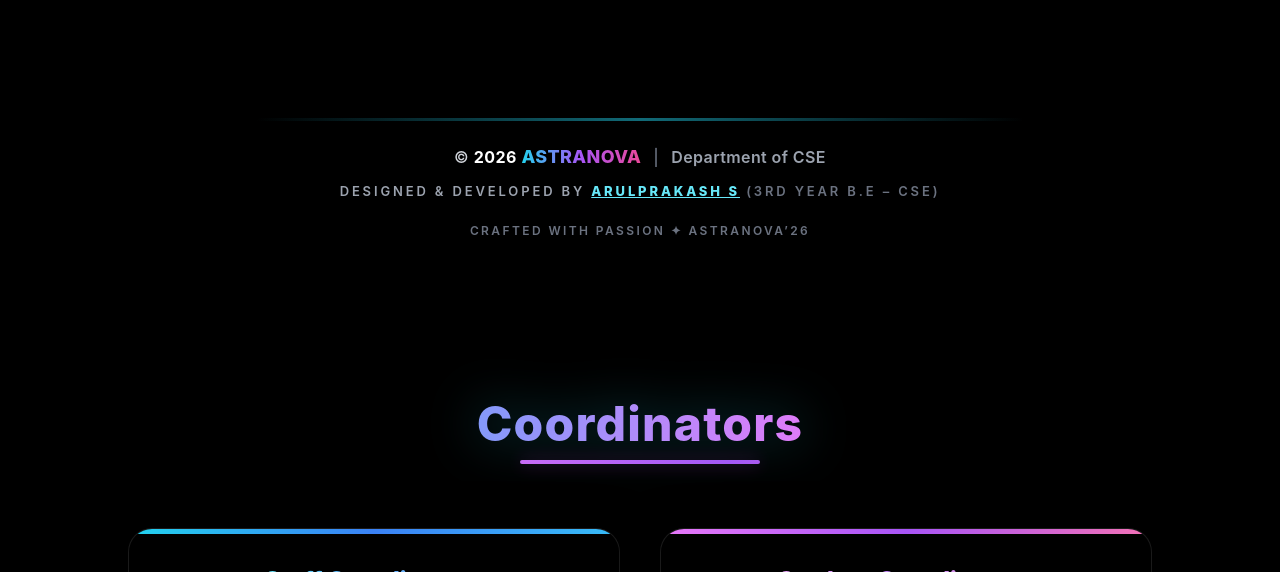
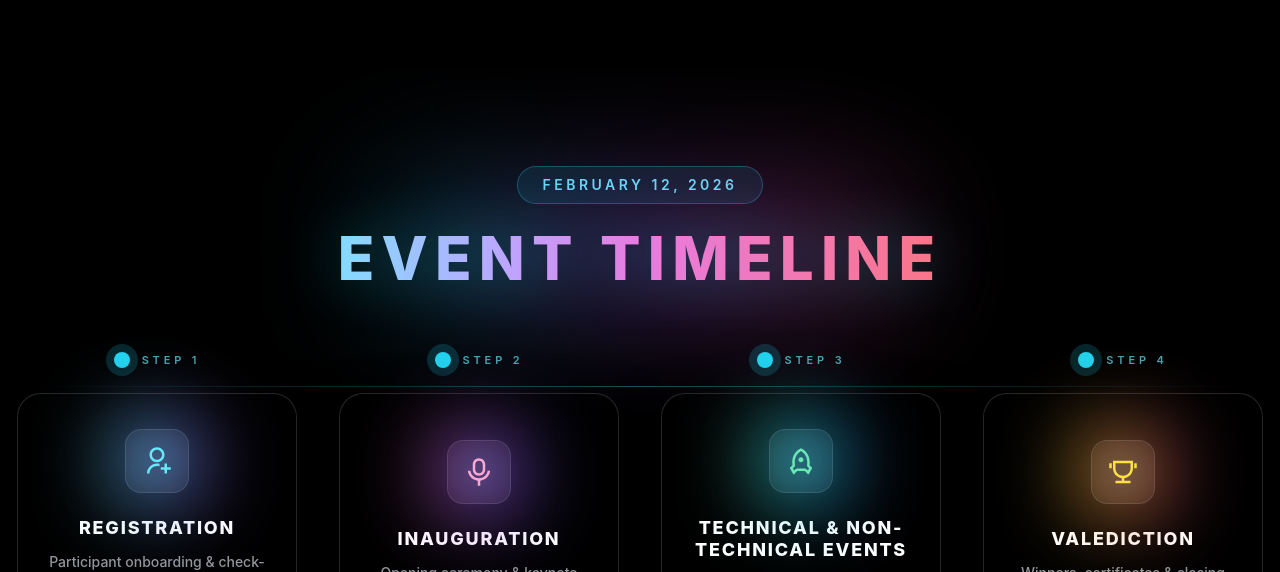
Before and after one commit to ms-arul/ASTRANOVA-26, a React (Vite) app: page / in a window 1280 px wide. Shown: the part 2228-2800 px from the top of the page. Built offline with nearby package versions, Linux system fonts and the light colour scheme.

Commit message:
Update Timeline.jsx

```diff
--- a/src/components/Timeline.jsx
+++ b/src/components/Timeline.jsx
@@ -1,82 +1,217 @@
-import React, { useRef } from "react";
+import { motion } from "framer-motion";
+import {
+  RiUserAddLine,
+  RiMicLine,
+  RiRocketLine,
+  RiTrophyLine,
+} from "react-icons/ri";
 
-export default function Footer() {
-  const linkRef = useRef(null);
-
-  // 🎯 Magnetic hover (desktop only, smooth & subtle)
-  const handleMouseMove = (e) => {
-    if (window.innerWidth < 768) return;
-
-    const el = linkRef.current;
-    if (!el) return;
-
-    const rect = el.getBoundingClientRect();
-    const dx = e.clientX - (rect.left + rect.width / 2);
-    const dy = e.clientY - (rect.top + rect.height / 2);
-
-    el.style.transform = `translate(${dx * 0.07}px, ${dy * 0.07}px)`;
-  };
-
-  const resetPosition = () => {
-    const el = linkRef.current;
-    if (!el) return;
-    el.style.transform = "translate(0,0)";
-  };
+export default function Timeline() {
+  const steps = [
+    {
+      title: "Registration",
+      subtitle: "Participant onboarding & check-in",
+      Icon: RiUserAddLine,
+      glow: "from-cyan-300 via-blue-400 to-purple-500",
+      iconColor: "text-cyan-300",
+    },
+    {
+      title: "Inauguration",
+      subtitle: "Opening ceremony & keynote",
+      Icon: RiMicLine,
+      glow: "from-pink-400 via-purple-500 to-indigo-500",
+      iconColor: "text-pink-300",
+    },
+    {
+      title: "Technical & Non-\nTechnical Events",
+      subtitle: "Competitions, challenges & fun",
+      Icon: RiRocketLine,
+      glow: "from-emerald-300 via-cyan-400 to-blue-500",
+      iconColor: "text-emerald-300",
+    },
+    {
+      title: "Valediction",
+      subtitle: "Winners, certificates & closing",
+      Icon: RiTrophyLine,
+      glow: "from-yellow-300 via-orange-400 to-pink-500",
+      iconColor: "text-yellow-300",
+    },
+  ];
 
   return (
-    <footer className="relative py-10 sm:py-12 text-center">
-      {/* ✅ THICK divider */}
-      <div className="mx-auto mb-6 h-[2px] sm:h-[3px] w-[72%] max-w-3xl rounded-full bg-gradient-to-r from-transparent via-cyan-400/50 to-transparent" />
+    <section className="relative w-full overflow-hidden py-24">
+      <div className="relative z-10 max-w-7xl mx-auto px-4 sm:px-6">
+        {/* DATE BADGE */}
+        <div className="flex justify-center mb-6">
+          <span className="px-6 py-2 rounded-full bg-cyan-400/10 border border-cyan-400/30 text-cyan-300 text-sm font-semibold tracking-[0.25em] uppercase">
+            February 12, 2026
+          </span>
+        </div>
 
-      <p className="text-[15px] sm:text-base tracking-wide text-gray-300 font-medium">
-        © <span className="text-white font-bold">2026</span>{" "}
-        <span className="font-extrabold text-[16px] sm:text-[18px] bg-gradient-to-r from-cyan-400 via-purple-500 to-pink-500 bg-clip-text text-transparent">
-          ASTRANOVA
+        {/* TITLE */}
+        <div className="relative flex justify-center mb-16">
+          <motion.div
+            aria-hidden="true"
+            initial={{ opacity: 0, scale: 0.85 }}
+            whileInView={{ opacity: 1, scale: 1 }}
+            transition={{ duration: 0.8 }}
+            viewport={{ once: true }}
+            className="absolute -top-10 w-[380px] sm:w-[520px] h-[120px] rounded-full blur-3xl bg-gradient-to-r from-cyan-500/35 via-purple-500/35 to-pink-500/35"
+          />
+
+          <motion.h2
+            initial={{ opacity: 0, y: 30 }}
+            whileInView={{ opacity: 1, y: 0 }}
+            transition={{ duration: 0.7, ease: "easeOut" }}
+            viewport={{ once: true }}
+            className="relative text-center text-4xl sm:text-5xl md:text-6xl font-extrabold tracking-[0.12em] uppercase drop-shadow-[0_0_30px_rgba(34,211,238,0.35)]"
+          >
+            <motion.span
+              animate={{
+                filter: [
+                  "hue-rotate(0deg)",
+                  "hue-rotate(120deg)",
+                  "hue-rotate(240deg)",
+                  "hue-rotate(360deg)",
+                ],
+              }}
+              transition={{ duration: 6, repeat: Infinity, ease: "linear" }}
+              className="inline-block bg-gradient-to-r from-cyan-300 via-purple-400 to-pink-400 text-transparent bg-clip-text"
+              style={{ WebkitTextFillColor: "transparent" }}
+            >
+              Event Timeline
+            </motion.span>
+          </motion.h2>
+        </div>
+
+        {/* ================= DESKTOP TIMELINE ================= */}
+        <div className="hidden md:block relative">
+          {/* LINE */}
+          <motion.div
+            initial={{ scaleX: 0 }}
+            whileInView={{ scaleX: 1 }}
+            transition={{ duration: 1, ease: "easeOut" }}
+            viewport={{ once: true }}
+            style={{ originX: 0 }}
+            className="absolute top-[34px] left-0 right-0 h-px bg-gradient-to-r from-transparent via-cyan-400/40 to-transparent"
+          />
+
+          {/* ITEMS */}
+          <div className="grid grid-cols-4 gap-10 lg:gap-14 items-start">
+            {steps.map((step, index) => (
+              <TimelineItem key={index} step={step} index={index} />
+            ))}
+          </div>
+        </div>
+
+        {/* ================= MOBILE TIMELINE ================= */}
+        <div className="md:hidden relative max-w-md mx-auto">
+          {/* LINE */}
+          <motion.div
+            initial={{ scaleY: 0 }}
+            whileInView={{ scaleY: 1 }}
+            transition={{ duration: 1, ease: "easeOut" }}
+            viewport={{ once: true }}
+            style={{ originY: 0 }}
+            className="absolute left-[18px] top-0 bottom-0 w-px bg-gradient-to-b from-transparent via-cyan-400/40 to-transparent"
+          />
+
+          <div className="flex flex-col gap-14 pl-12">
+            {steps.map((step, index) => (
+              <TimelineItem key={index} step={step} index={index} vertical />
+            ))}
+          </div>
+        </div>
+      </div>
+    </section>
+  );
+}
+
+/* ================= TIMELINE ITEM ================= */
+function TimelineItem({ step, index, vertical = false }) {
+  const Icon = step.Icon;
+
+  return (
+    <motion.div
+      initial={{ opacity: 0, y: 25 }}
+      whileInView={{ opacity: 1, y: 0 }}
+      transition={{ duration: 0.55, delay: index * 0.12 }}
+      viewport={{ once: true }}
+      className={`relative flex flex-col ${
+        vertical ? "items-start text-left" : "items-center text-center"
+      }`}
+    >
+      {/* STEP + DOT (FIXED ALIGNMENT) */}
+      <div
+        className={`flex items-center gap-3 ${
+          vertical ? "justify-start" : "justify-center"
+        }`}
+      >
+        <div className="w-4 h-4 rounded-full bg-cyan-400 shadow-[0_0_0_8px_rgba(34,211,238,0.18)]" />
+        <span className="text-[11px] font-semibold tracking-[0.35em] uppercase text-cyan-300/70">
+          Step {index + 1}
         </span>
-        <span className="mx-3 text-gray-500">|</span>
-        <span className="text-gray-400 font-semibold">Department of CSE</span>
-      </p>
+      </div>
 
-      <p className="mt-3 text-[12px] sm:text-[13px] tracking-[0.22em] text-gray-400 uppercase leading-relaxed font-semibold">
-        Designed & Developed by{" "}
-        <a
-          ref={linkRef}
-          href="http://ms-arul-portfolio.vercel.app/"
-          target="_blank"
-          rel="noopener noreferrer"
-          onMouseMove={handleMouseMove}
-          onMouseLeave={resetPosition}
+      {/* CARD (SAME SIZE FOR ALL) */}
+      <div
+        className="
+          mt-6
+          w-[260px] sm:w-[280px]
+          h-[240px]
+          flex flex-col items-center justify-center
+          px-7 py-7
+          rounded-3xl
+          bg-black/45
+          backdrop-blur-xl
+          border border-white/15
+          shadow-[0_20px_50px_rgba(0,0,0,0.65)]
+          group
+          transition-all duration-300
+          hover:-translate-y-2 hover:border-cyan-400/30
+        "
+      >
+        {/* ICON */}
+        <div className="relative w-fit mb-6">
+          {/* Glow */}
+          <span
+            className={`
+              pointer-events-none
+              absolute -inset-3
+              rounded-2xl blur-2xl opacity-70
+              bg-gradient-to-r ${step.glow}
+              animate-pulse
+            `}
+          />
+
+          {/* Icon Box */}
+          <div className="relative z-10 w-16 h-16 rounded-2xl bg-white/5 border border-white/10 backdrop-blur-xl flex items-center justify-center transition-all duration-300 group-hover:scale-110">
+            <Icon
+              className={`text-3xl ${step.iconColor} drop-shadow-[0_0_18px_rgba(34,211,238,0.7)]`}
+            />
+          </div>
+        </div>
+
+        {/* TITLE (NO CARD GROW) */}
+        <p
           className="
-            relative inline-block font-extrabold text-cyan-300
-            transition-transform duration-300 ease-out
-            hover:text-transparent hover:bg-gradient-to-r hover:from-cyan-400 hover:via-purple-500 hover:to-pink-500 hover:bg-clip-text
-            focus:outline-none
-
-            /* ✅ THICK underline */
-            after:absolute after:left-1/2 after:-translate-x-1/2
-            after:-bottom-[8px]
-            after:h-[3px]
-            after:w-full
-            after:origin-center after:scale-x-0
-            after:rounded-full
-            after:bg-gradient-to-r after:from-cyan-400 after:via-purple-500 after:to-pink-500
-            after:transition-transform after:duration-300
-            hover:after:scale-x-100
-            focus:after:scale-x-100
-
-            /* ✅ STRONG glow */
-            hover:drop-shadow-[0_0_18px_rgba(0,255,255,0.45)]
+            text-lg
+            font-extrabold
+            tracking-[0.1em]
+            uppercase
+            text-white
+            leading-tight
+            whitespace-pre-line
           "
         >
-          Arulprakash S
-        </a>{" "}
-        <span className="text-gray-500 font-semibold">(3rd Year B.E – CSE)</span>
-      </p>
+          {step.title}
+        </p>
 
-      {/* ✅ THICK bottom caption */}
-      <p className="mt-5 text-[11px] sm:text-[12px] tracking-[0.2em] text-gray-500 uppercase font-semibold">
-        Crafted with Passion ✦ ASTRANOVA’26
-      </p>
-    </footer>
+        {/* SUBTITLE */}
+        <p className="mt-3 text-sm text-gray-300/70 leading-relaxed font-medium max-w-[220px]">
+          {step.subtitle}
+        </p>
+      </div>
+    </motion.div>
   );
 }
```
